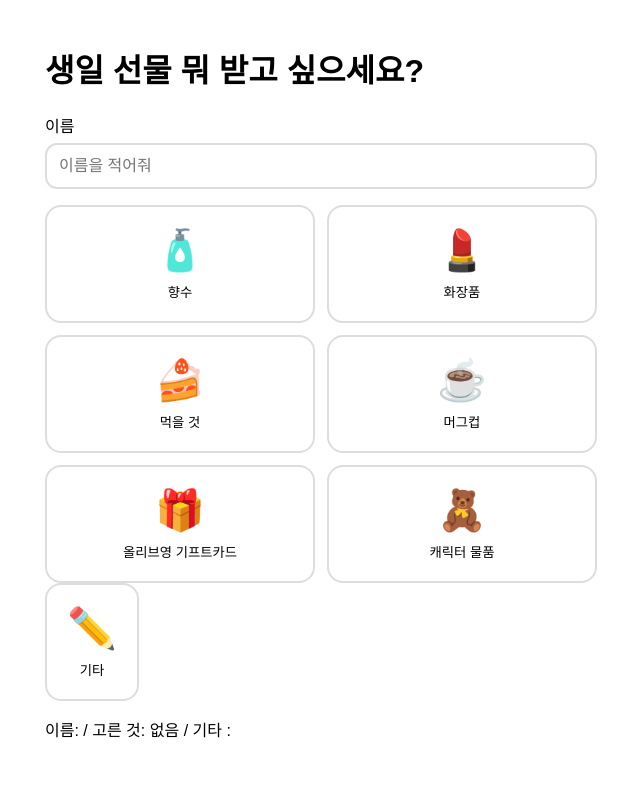
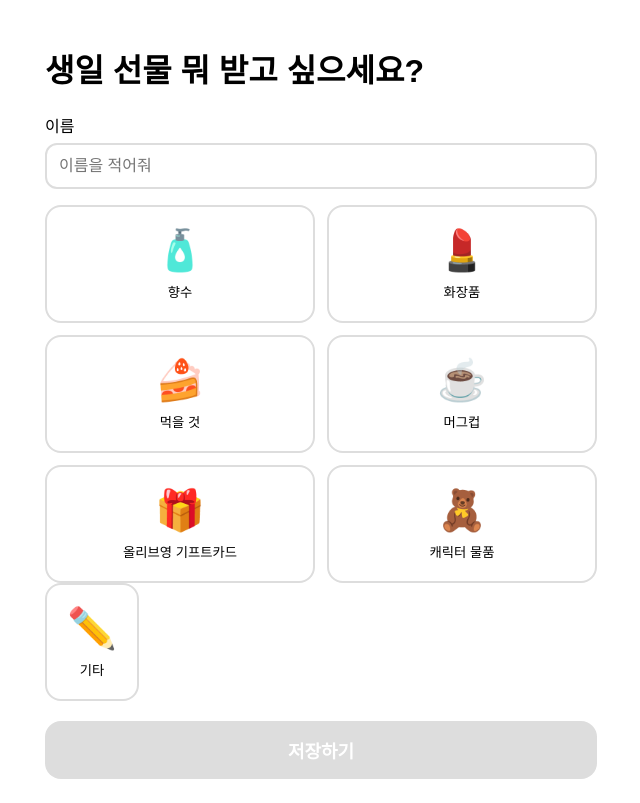
Before and after one commit to hwkong7/gift_picker, a React (Vite) app: page / in a window 1280 px wide. Shown: the whole page, without its empty margins (319-959 px from the left). Built offline with nearby package versions, Linux system fonts and the light colour scheme; no server answers.

Commit message:
feat: Supabase 연동 및 응답 저장 기능 추가
- supabase-js 설치 및 클라이언트 초기화
- 이름 입력, 선물 선택, 기타 입력 폼 구현
- responses 테이블에 응답 insert
- 전송 중/완료 상태 처리"

```diff
--- a/package.json
+++ b/package.json
@@ -10,6 +10,7 @@
     "preview": "vite preview"
   },
   "dependencies": {
+    "@supabase/supabase-js": "^2.110.8",
     "react": "^19.2.7",
     "react-dom": "^19.2.7"
   },
--- a/src/App.css
+++ b/src/App.css
@@ -45,3 +45,22 @@ input {
   border-radius: 12px;
   font-size: 16px;
 }
+
+.submit {
+  display: block;
+  width: 100%;
+  margin-top: 20px;
+  padding: 16px;
+  border: none;
+  border-radius: 16px;
+  background: #ff69b4;
+  color: white;
+  font-size: 18px;
+  font-weight: bold;
+  cursor: pointer;
+}
+
+.submit:disabled {
+  background: #ddd;
+  cursor: not-allowed;
+}
--- a/src/App.tsx
+++ b/src/App.tsx
@@ -1,11 +1,48 @@
-import { useState } from 'react';
-import { gifts } from './gifts';
-import './App.css';
+import { useState } from "react";
+import { gifts } from "./gifts";
+import "./App.css";
+import { supabase } from "./supabase";
 
 function App() {
-  const [name, setName] = useState<string>('');
+  const [name, setName] = useState<string>("");
   const [selectedId, setSelectedId] = useState<string | null>(null);
-  const [etcText, setEtcText] = useState<string>('');
+  const [etcText, setEtcText] = useState<string>("");
+  const [sending, setSending] = useState<boolean>(false);
+  const [done, setDone] = useState(false);
+
+  const canSubmit =
+    name.trim() !== "" &&
+    selectedId !== null &&
+    (selectedId !== "etc" || etcText.trim() !== "");
+
+  async function handleSubmit() {
+    setSending(true);
+
+    const { error } = await supabase.from("responses").insert({
+      name: name.trim(),
+      gift_id: selectedId,
+      etc_text: selectedId === "etc" ? etcText.trim() : null,
+    });
+
+    setSending(false);
+
+    if (error) {
+      alert("저장에 실패했어 ㅠㅠ 다시 시도해줘");
+      console.error(error);
+      return;
+    }
+
+    setDone(true);
+  }
+  if (done) {
+    return (
+      <div className="page">
+        <h1>생일 선물 뭐 받고 싶으세요?</h1>
+        <p>저장 완료! 고마워요 🎉</p>
+      </div>
+    );
+  }
+
   return (
     <div className="page">
       <h1>생일 선물 뭐 받고 싶으세요?</h1>
@@ -21,10 +58,12 @@ function App() {
       </label>
 
       <div className="gift-list">
-        {gifts.map((gift)=>(
+        {gifts.map((gift) => (
           <button
             key={gift.id}
-            className={selectedId === gift.id ? 'gift-card selected' : 'gift-card'}
+            className={
+              selectedId === gift.id ? "gift-card selected" : "gift-card"
+            }
             onClick={() => setSelectedId(gift.id)}
           >
             <span className="gift-emoji">{gift.emoji}</span>
@@ -34,24 +73,30 @@ function App() {
       </div>
 
       <button
-        className={selectedId === 'etc' ? 'gift-card selected' : 'gift-card'}
-        onClick={() => setSelectedId('etc')}
+        className={selectedId === "etc" ? "gift-card selected" : "gift-card"}
+        onClick={() => setSelectedId("etc")}
       >
         <span className="gift-emoji">✏️</span>
         <span className="gift-name">기타</span>
       </button>
 
-      {selectedId === 'etc' && (
+      {selectedId === "etc" && (
         <input
           type="text"
-          value = {etcText}
+          value={etcText}
           onChange={(e) => setEtcText(e.target.value)}
           placeholder="갖고 싶은 걸 적어줘"
         />
       )}
-      <p>이름: {name} / 고른 것: {selectedId ?? '없음'} / 기타 : {etcText}</p>
+      <button
+        className="submit"
+        onClick={handleSubmit}
+        disabled={!canSubmit || sending}
+      >
+        {sending ? "저장 중..." : "저장하기"}
+      </button>
     </div>
-  )
+  );
 }
 
-export default App
+export default App;
--- /dev/null
+++ b/src/supabase.ts
@@ -0,0 +1,6 @@
+import { createClient } from '@supabase/supabase-js'
+
+const url = import.meta.env.VITE_SUPABASE_URL
+const key = import.meta.env.VITE_SUPABASE_ANON_KEY
+
+export const supabase = createClient(url, key)
```
Also changed, not shown: 2 other files (tests, documents, lock files or other folders).
